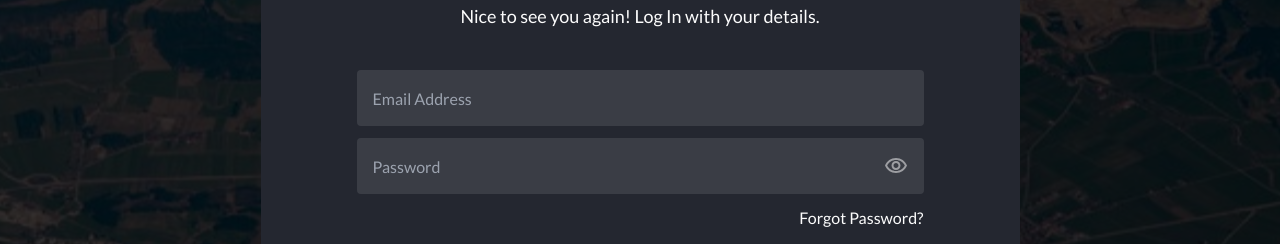
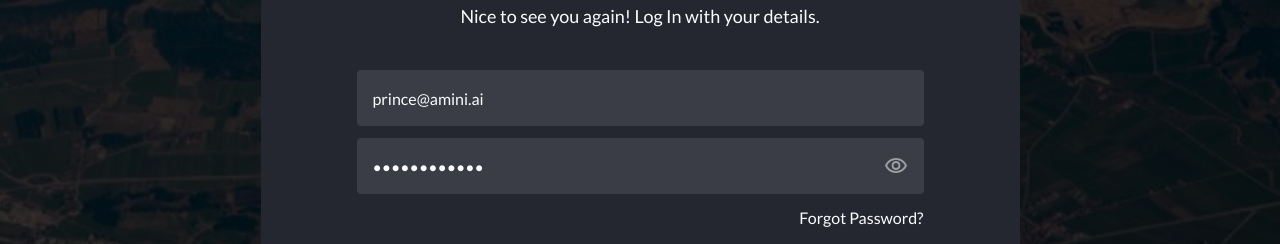
Before and after one commit to Alphajeez96/temperature-system, a Vue app: page / in a window 1280 px wide. Shown: the part 268-512 px from the top of the page. Built offline with nearby package versions, Linux system fonts and the light colour scheme.

Commit message:
user login validations

```diff
--- a/package.json
+++ b/package.json
@@ -14,6 +14,8 @@
     "format": "prettier --write src/"
   },
   "dependencies": {
+    "@vuelidate/core": "^2.0.3",
+    "@vuelidate/validators": "^2.0.4",
     "element-plus": "^2.4.3",
     "pinia": "^2.1.7",
     "sass": "^1.69.5",
--- a/src/views/LoginView.vue
+++ b/src/views/LoginView.vue
@@ -6,16 +6,22 @@
         <p class="pt-2 text-base md:text-lg">Nice to see you again! Log In with your details.</p>
       </div>
 
-      <form class="mt-10">
+      <form class="mt-10" @submit.prevent="handleLogin">
         <!-- Email Here -->
         <div class="form-group">
-          <input type="email" placeholder="Email Address" v-model="payload.email" />
+          <input
+            type="email"
+            :class="{ invalid: v$.email.$error }"
+            placeholder="Email Address"
+            v-model="payload.email"
+          />
         </div>
 
         <!-- Password Here -->
         <div class="form-group">
           <input
             :type="isPassword ? 'password' : 'text'"
+            :class="{ invalid: v$.password.$error }"
             placeholder="Password"
             v-model="payload.password"
           />
@@ -28,7 +34,7 @@
 
         <a href="#">Forgot Password?</a>
 
-        <button>Login</button>
+        <button :disabled="v$.$invalid">Login</button>
       </form>
     </div>
   </div>
@@ -36,6 +42,8 @@
 
 <script setup lang="ts">
 import { ref, type Ref } from 'vue'
+import { useVuelidate } from '@vuelidate/core'
+import { required, email } from '@vuelidate/validators'
 
 interface AuthPayload {
   email: string
@@ -44,9 +52,23 @@ interface AuthPayload {
 
 const isPassword: Ref<boolean> = ref(true)
 const payload: Ref<AuthPayload> = ref({
-  email: '',
-  password: ''
+  email: 'prince@amini.ai',
+  password: 'password@123'
 })
+
+const validations = {
+  email: { required, email },
+  password: { required }
+}
+
+const v$ = useVuelidate(validations, payload.value)
+
+const handleLogin = async () => {
+  const isFormCorrect = await v$.value.$validate()
+  if (!isFormCorrect) return
+
+  // loginUser(payload.value)
+}
 </script>
 
 <style scoped lang="scss">
@@ -62,6 +84,10 @@ const payload: Ref<AuthPayload> = ref({
         @apply rounded-[4px] w-full h-14 p-4 focus:outline-none text-sm md:text-base text-primary-white transition-all duration-500;
         background: rgba(255, 255, 255, 0.1);
 
+        &.invalid {
+          @apply border-2 border-primary-red;
+        }
+
         &:focus {
           outline: none;
         }
@@ -74,6 +100,10 @@ const payload: Ref<AuthPayload> = ref({
 
     button {
       @apply mt-6 h-14 bg-[#6877D5] rounded-[4px] text-base md:text-xl text-primary-white w-full p-4 focus:outline-none;
+
+      &:disabled {
+        @apply cursor-not-allowed opacity-50;
+      }
     }
   }
 }
--- a/tailwind.config.js
+++ b/tailwind.config.js
@@ -6,7 +6,8 @@ export default {
       colors: {
         primary: {
           black: '#242730',
-          white: '#fcfcfc'
+          white: '#fcfcfc',
+          red: '#F5425F'
         }
       },
 
```
Also changed, not shown: 1 other file (tests, documents, lock files or other folders).
